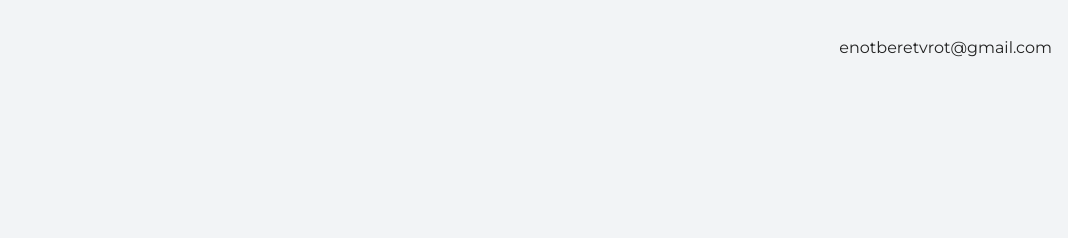
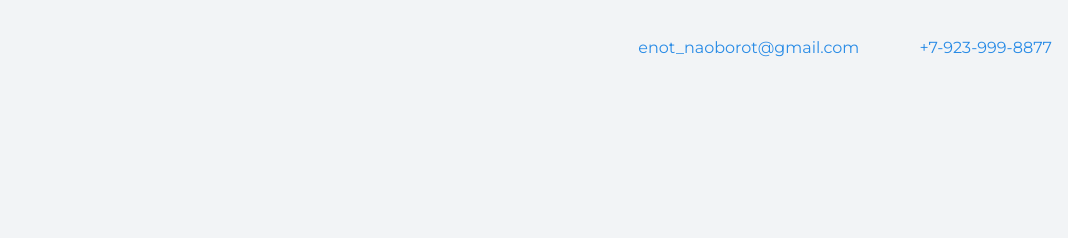
Before and after one commit to whatchalookinat/my-site, a plain HTML site: page index.html in a window 1280 px wide. Shown: the top 238 px of the page, without its empty margins (212-1280 px from the left). Drawn offline with nearby package versions, Linux system fonts and the light colour scheme.

Commit message:
contact links are added

```diff
--- a/index.html
+++ b/index.html
@@ -10,7 +10,12 @@
   <body>
     <header class="page-header">
 	<div class="container">
-      enotberetvrot@gmail.com
+    <a class="header-mail" href="mailto:enot_naoborot@gmail.com">
+      enot_naoborot@gmail.com
+    </a>
+    <a class="header-tel" href="tel:+7-923-999-8877.com">
+      +7-923-999-8877
+    </a>
 	  </div>
     </header>
 
```
